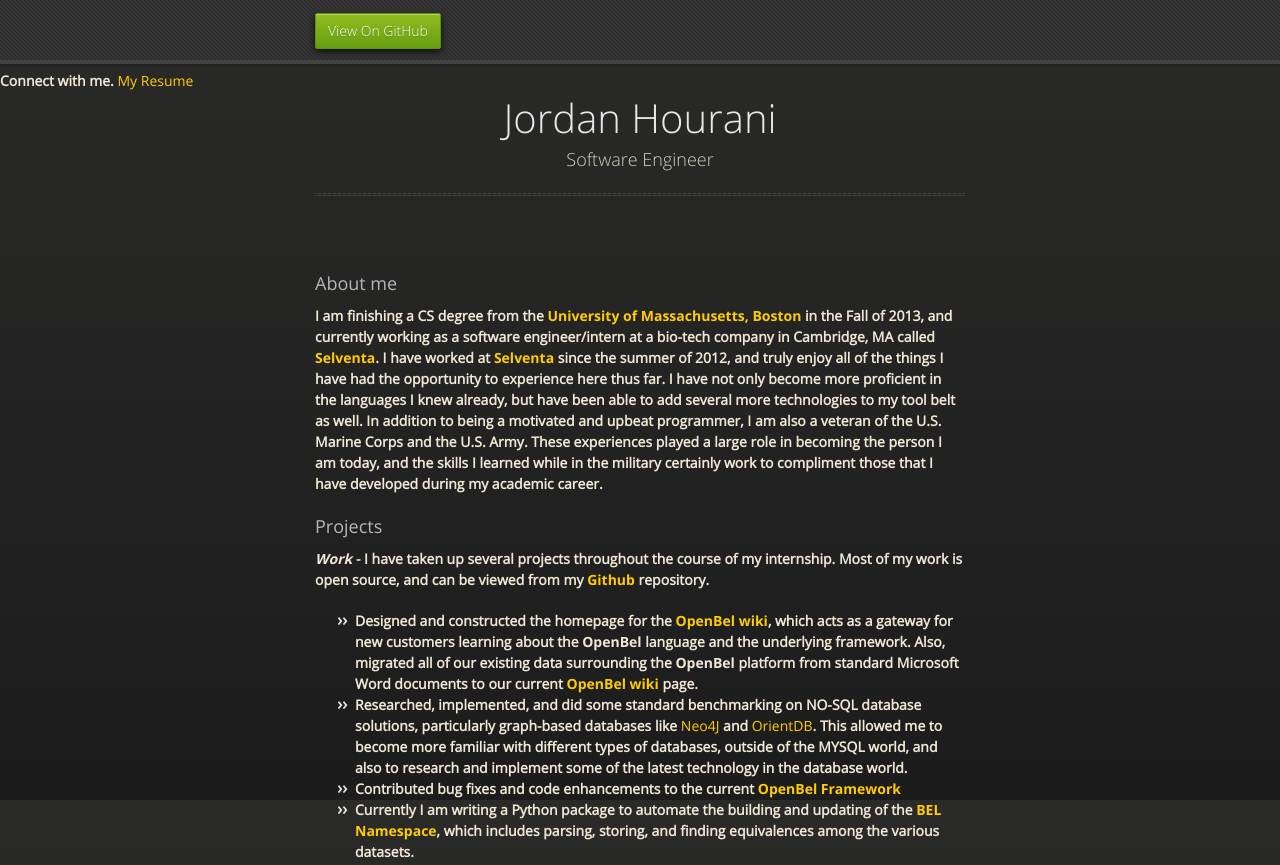
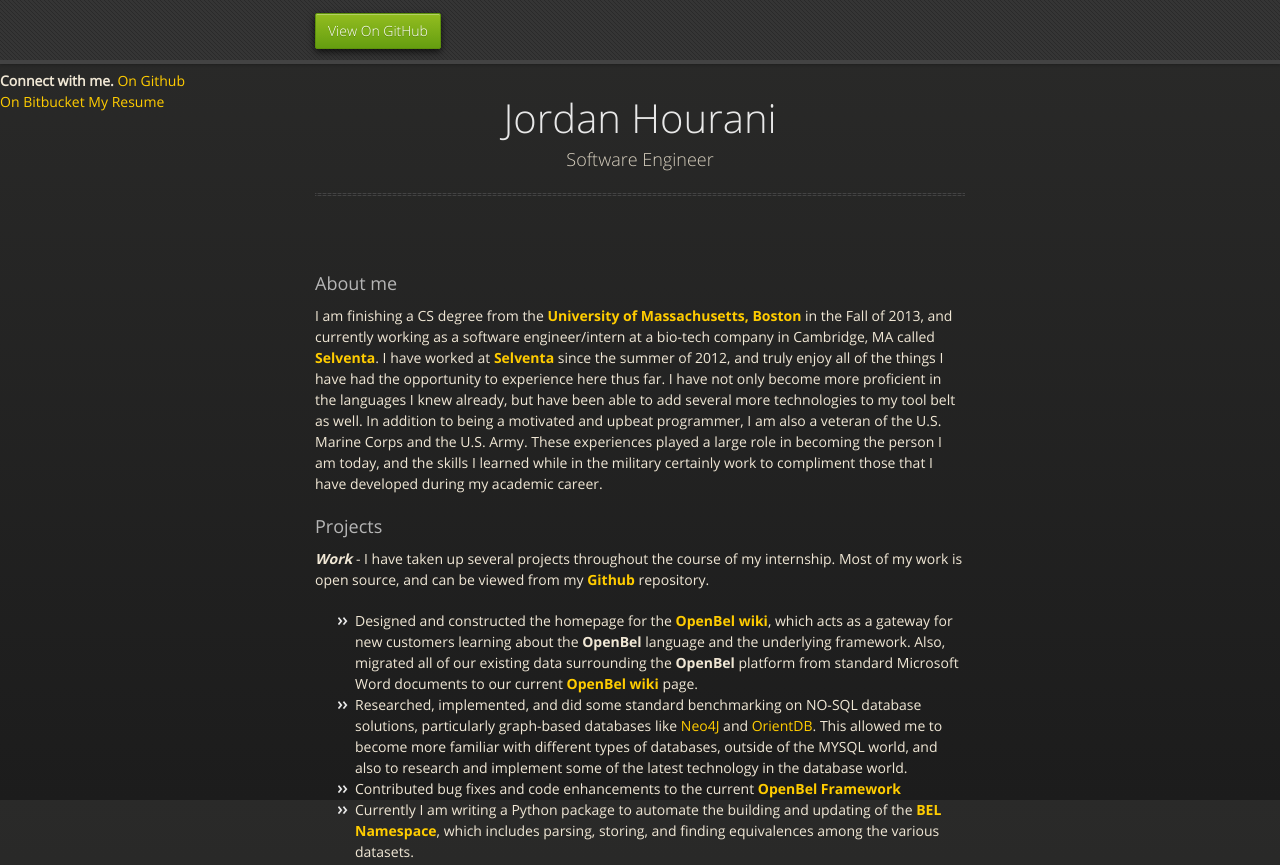
Before and after one commit to jhourani/jhourani.github.io, a plain HTML site: page index.html in a window 1280 px wide. Shown: the top 865 px of the page. Drawn offline with nearby package versions, Linux system fonts and the light colour scheme.

Commit message:
Working on Connect with Me.

```diff
--- a/index.html
+++ b/index.html
@@ -25,7 +25,9 @@
       </div><!-- end header -->
 
     <div id="Connect with me" style="height:400px;width:200px;float:left;">
-    <b>Connect with me.<b>
+    <b>Connect with me.</b>
+    <a href="https://github.com/jhourani">On Github</a>
+    <a href="https://bitbucket.org/jhourani">On Bitbucket</a>
     <a href="Resume.pdf">My Resume</a>
     </div>
 
```
